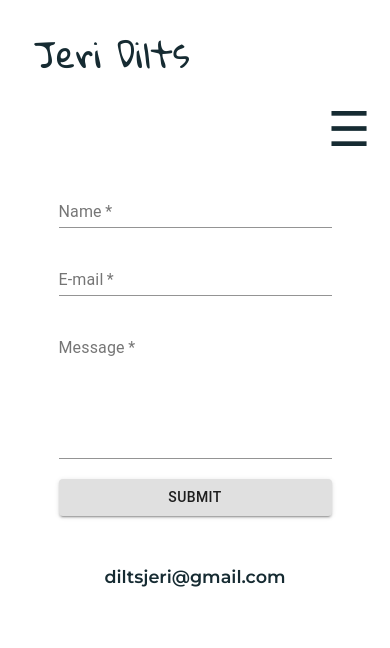
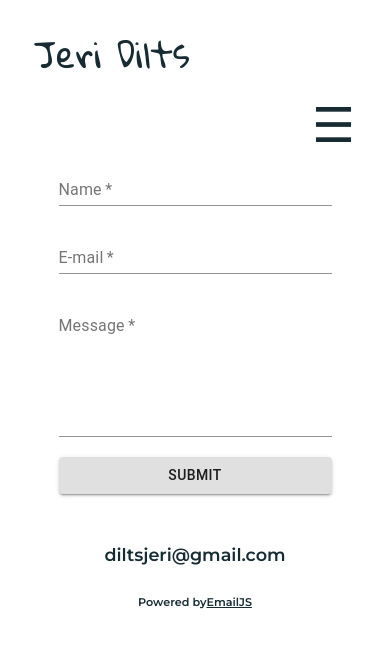
Before and after one commit to jeri-dilts/dilts-portfolio, a React (Create React App) app: page /contact in a window 390 px wide. Shown: the top 648 px of the page. Built offline with nearby package versions, Linux system fonts and the light colour scheme.

Commit message:
stopping point - phone responsive design tomorrow

```diff
--- a/src/components/Hamburger/Hamburger.css
+++ b/src/components/Hamburger/Hamburger.css
@@ -7,8 +7,8 @@ label {
     z-index: 100;
     -webkit-transition: opacity .25s ease;
     transition: opacity .25s ease;
-    top: 12%;
-    right: 5%;
+    top: 11.5%;
+    right: 9%;
 }
 
 
--- a/src/screens/Contact/Contact.css
+++ b/src/screens/Contact/Contact.css
@@ -21,6 +21,16 @@
 .textfield{
   width: 40vw;
 }
+.powered{
+  font-family: 'Montserrat', sans-serif;
+  color: #162B32;
+  font-size: .7em;
+  margin-top: 30px;
+}
+.powered a{
+  text-decoration: underline;
+}
+
 
 /* ------------------------------------------------ Media Query ---------- */
 /* All Iphones */
--- a/src/screens/Contact/Contact.jsx
+++ b/src/screens/Contact/Contact.jsx
@@ -102,6 +102,9 @@ const ContactForm = () => {
         {renderError()}
       </form>
       <div className="email">diltsjeri@gmail.com</div>
+      <div className="powered">Powered by
+        <a href="https://www.emailjs.com">EmailJS</a>
+      </div>
     </div>
   );
 };
```
